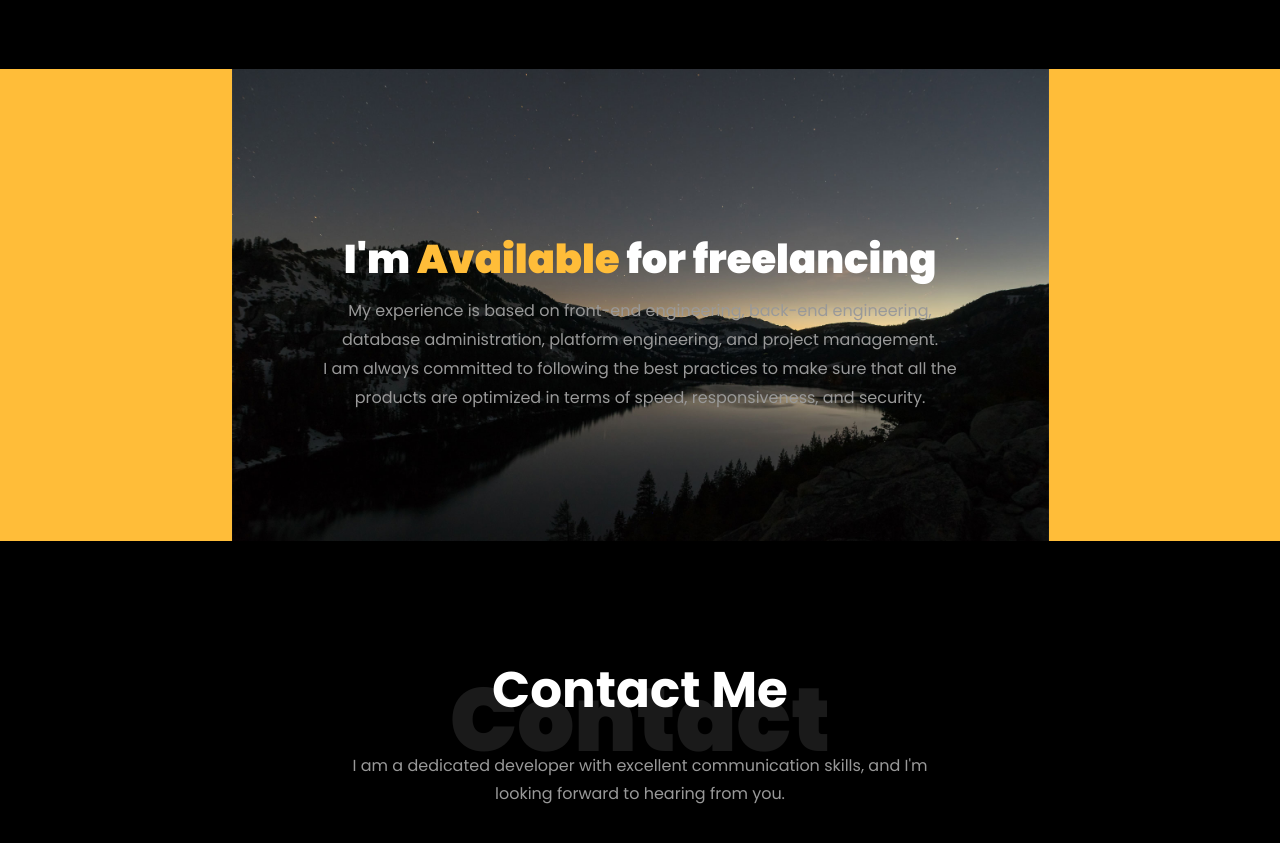
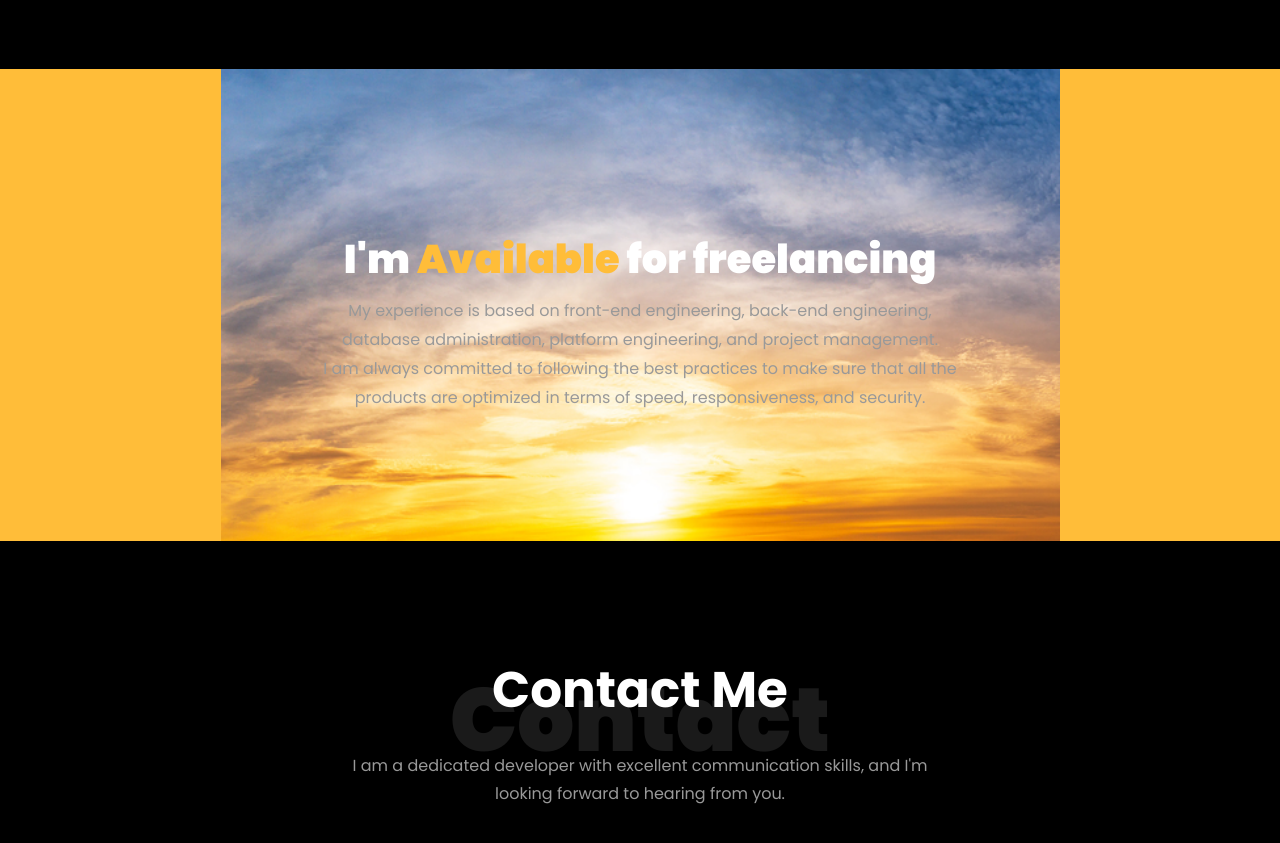
Before and after one commit to kamiudev/kamiudev.github.io, a plain HTML site: page index.html in a window 1280 px wide. Shown: the part 5564-6407 px from the top of the page. Drawn offline with Linux system fonts and the light colour scheme; files whose address does not match are found by name.

Commit message:
change background

```diff
--- a/index.html
+++ b/index.html
@@ -510,7 +510,7 @@
     </div>
   </section>
 
-  <section class="ftco-section ftco-hireme img margin-top" style="background-image: url(images/bg_1.jpg)">
+  <section class="ftco-section ftco-hireme img margin-top" style="background-image: url(images/bg_2.jpg)">
     <div class="container">
       <div class="row justify-content-center">
         <div class="col-md-7 ftco-animate text-center">
```
Also changed, not shown: images/bg_2.jpg (added).
